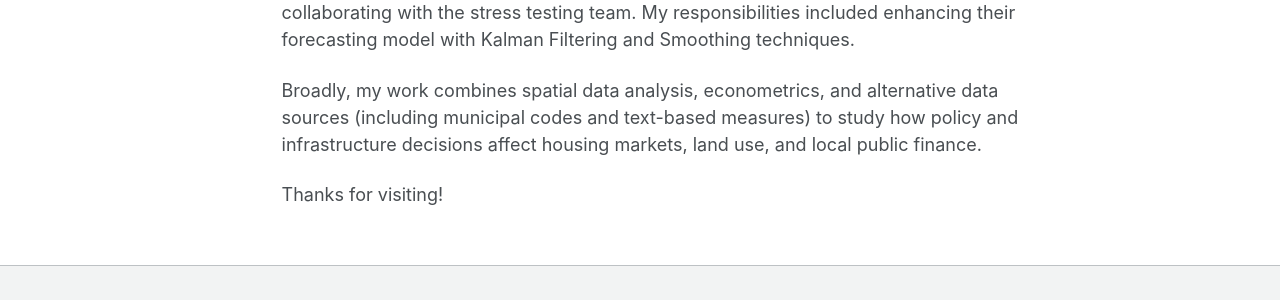
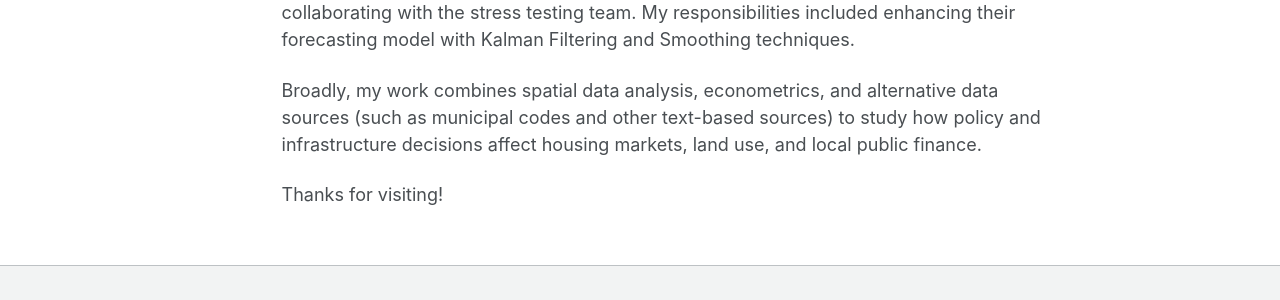
Before and after one commit to MatthewHockert/MatthewHockert.github.io, a Jekyll site: the page built from _pages/about.md, in a window 1280 px wide and 1003 px high. Shown: the part 582-882 px from the top of the window. Built offline with Jekyll 4.4.1, drawn with Linux system fonts in a browser that asks for light colours.

Commit message:
cleaning up writing on the about page

```diff
--- a/_pages/about.md
+++ b/_pages/about.md
@@ -17,6 +17,6 @@ I am currently a Graduate Research Assistant with the [Accessibility Observatory
 
 Previously, I worked as a Data Science Intern at the [Federal Reserve Bank of Minneapolis](https://www.minneapolisfed.org) for two and a half years. During my time there, I contributed to various projects, including analyzing the effects of Current Expected Credit Loss (CECL) on banks’ reserves and collaborating with the stress testing team. My responsibilities included enhancing their forecasting model with Kalman Filtering and Smoothing techniques.
 
-Broadly, my work combines spatial data analysis, econometrics, and alternative data sources (including municipal codes and text-based measures) to study how policy and infrastructure decisions affect housing markets, land use, and local public finance.
+Broadly, my work combines spatial data analysis, econometrics, and alternative data sources (such as municipal codes and other text-based sources) to study how policy and infrastructure decisions affect housing markets, land use, and local public finance.
 
 Thanks for visiting!
```
